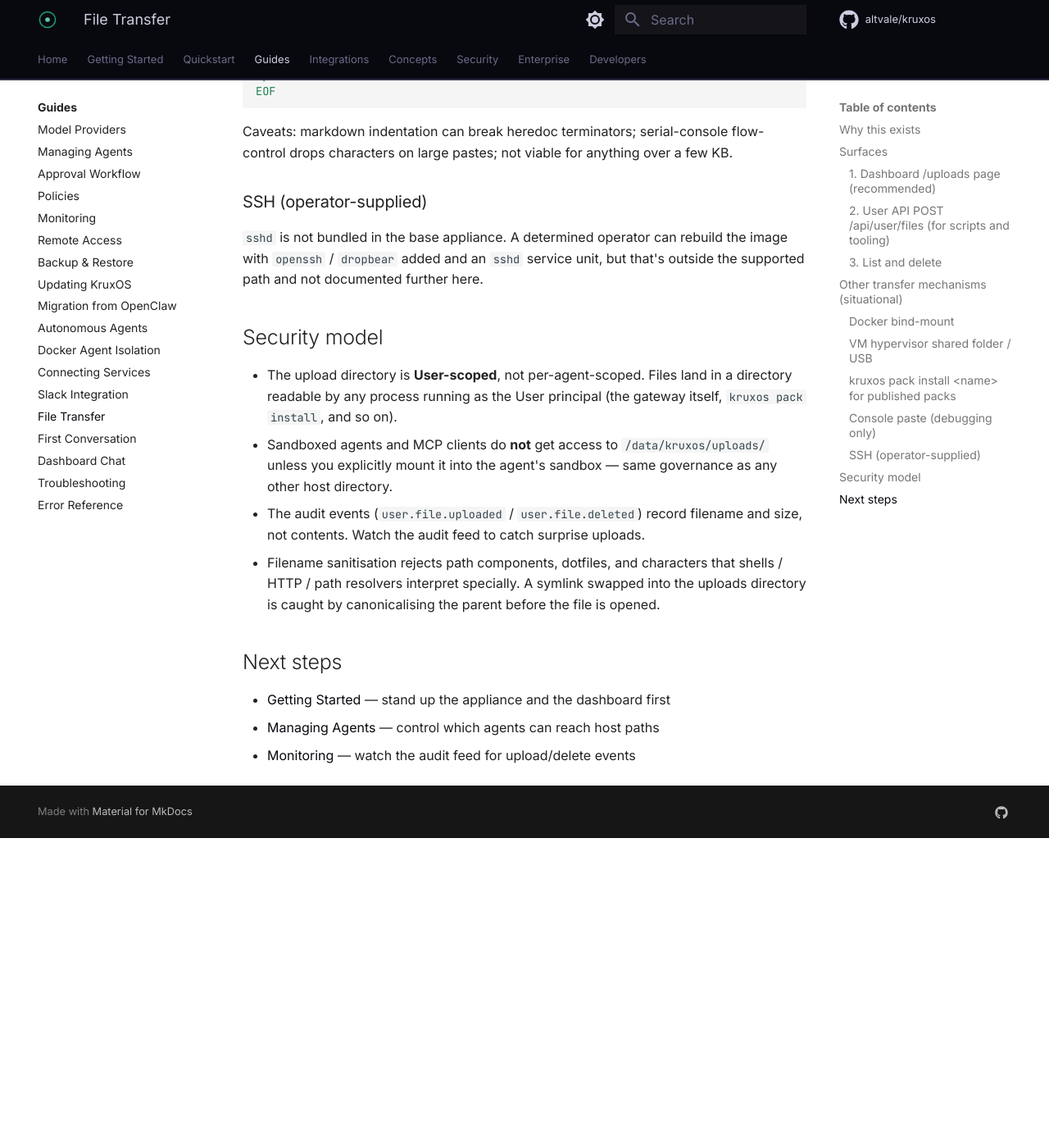
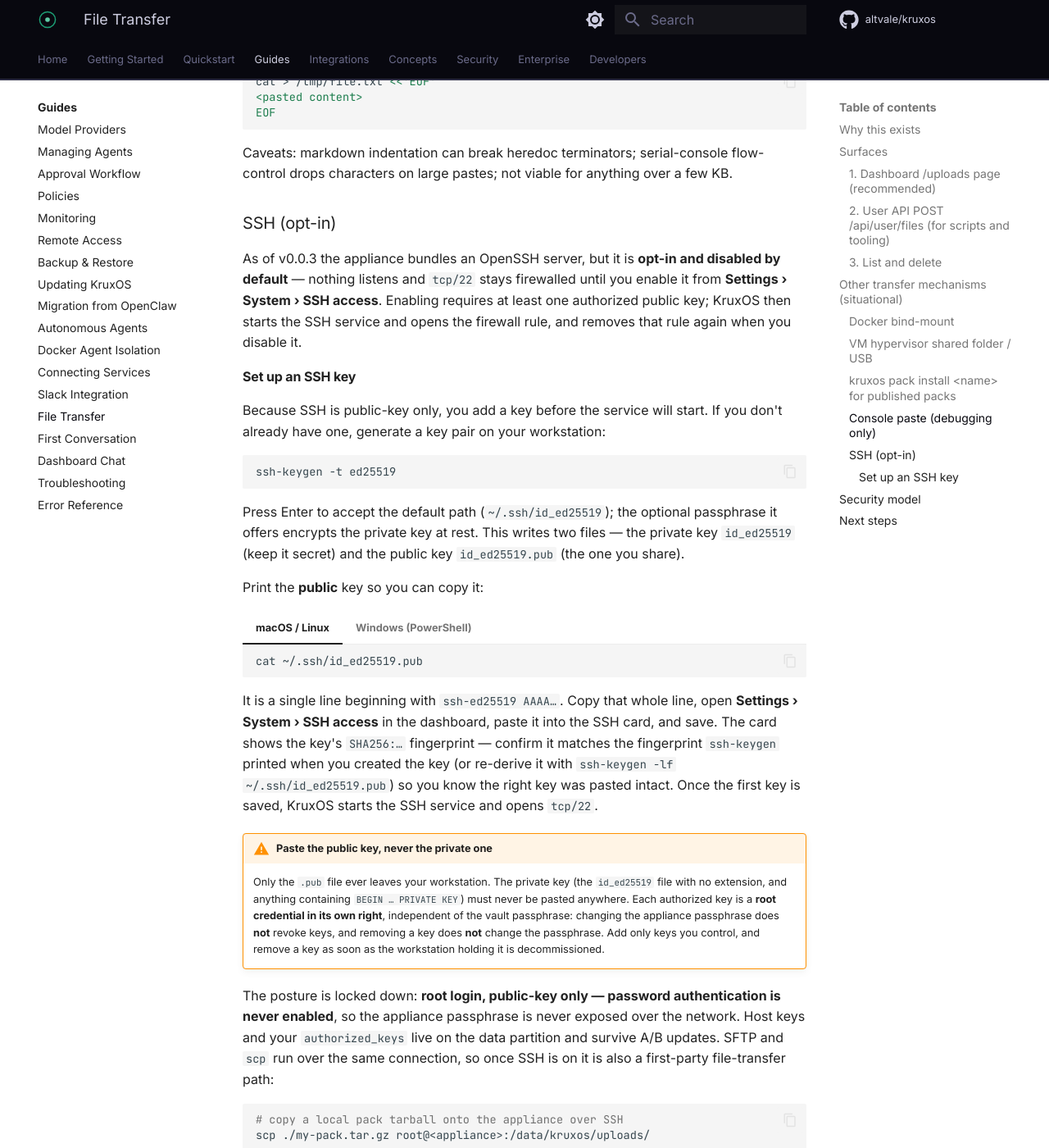
Before and after one commit to altvale/kruxos, an MkDocs documentation site: the page built from docs/public/docs/guides/file-transfer.md, in a window 1280 px wide and 1400 px high, scrolled down 2817 px. Shown: the whole window at 82% size. Built offline with MkDocs 1.6.1 and Material for MkDocs 9.7.7, drawn with Linux system fonts in a browser that asks for light colours; comment, search, counter and statistics services are not loaded; before the commit the page ends 3839 px from its top, so only the background shows below that; some of the changed text lies outside the part shown.

Commit message:
docs: SSH is now opt-in in v0.0.3 (file-transfer + whitepaper) (#14)
* docs: SSH now opt-in in v0.0.3 — file-transfer guide + security whitepaper + CHANGELOG

The appliance now bundles an opt-in OpenSSH server (disabled by default, root
public-key only, password auth never enabled, tcp/22 firewalled until an
authorized key is added, auto-disabled on last-key removal, enabled from
Settings > System > SSH access). Public docs still said 'SSH not bundled /
operator-supplied / addressed by omission' — update them to match shipped
behavior. Adds an scp/SFTP example to the File Transfer guide.

* docs: add SSH key-setup walkthrough + reboot-persistence note to file-transfer guide

Extend the v0.0.3 opt-in SSH section of the File Transfer guide with a
step-by-step 'Set up an SSH key' walkthrough: generate an ed25519 key,
print the public key (macOS/Linux and Windows PowerShell), paste the
ssh-ed25519 line into the dashboard SSH card, and verify the SHA256
fingerprint. Add a warning to paste only the public key and that each
authorized key is an independent root credential. Document that SSH stays
on across reboot until disabled. Extend the CHANGELOG SSH bullet to match.

````diff
--- a/docs/public/docs/guides/file-transfer.md
+++ b/docs/public/docs/guides/file-transfer.md
@@ -6,12 +6,13 @@
 
 ## Why this exists
 
-The KruxOS appliance ships a deliberately minimal base image: no SSH daemon,
-no hypervisor guest tools, no general-purpose shell access for agents. That's
-good for the security posture, but it means "just `scp` the file over" isn't
-available out of the box. The first-party file-transfer surface below gives
-operators a supported path that lands files in a known location with auditing
-and size limits, instead of relying on ad-hoc workarounds.
+The KruxOS appliance ships a deliberately minimal base image: no hypervisor
+guest tools and no general-purpose shell access for agents, with the SSH server
+**disabled by default**. That's good for the security posture, but it means
+"just `scp` the file over" isn't available until you opt in. The first-party
+file-transfer surfaces below give operators a supported path that lands files in
+a known location with auditing and size limits — and once SSH is enabled,
+`scp` / SFTP becomes a first-party path too (see the SSH section below).
 
 ## Surfaces
 
@@ -123,11 +124,75 @@
 flow-control drops characters on large pastes; not viable for anything over a
 few KB.
 
-### SSH (operator-supplied)
+### SSH (opt-in)
 
-`sshd` is not bundled in the base appliance. A determined operator can rebuild
-the image with `openssh` / `dropbear` added and an `sshd` service unit, but
-that's outside the supported path and not documented further here.
+As of v0.0.3 the appliance bundles an OpenSSH server, but it is **opt-in and
+disabled by default** — nothing listens and `tcp/22` stays firewalled until you
+enable it from **Settings › System › SSH access**. Enabling requires at least
+one authorized public key; KruxOS then starts the SSH service and opens the
+firewall rule, and removes that rule again when you disable it.
+
+#### Set up an SSH key
+
+Because SSH is public-key only, you add a key before the service will start. If
+you don't already have one, generate a key pair on your workstation:
+
+```bash
+ssh-keygen -t ed25519
+```
+
+Press Enter to accept the default path (`~/.ssh/id_ed25519`); the optional
+passphrase it offers encrypts the private key at rest. This writes two files —
+the private key `id_ed25519` (keep it secret) and the public key
+`id_ed25519.pub` (the one you share).
+
+Print the **public** key so you can copy it:
+
+=== "macOS / Linux"
+
+    ```bash
+    cat ~/.ssh/id_ed25519.pub
+    ```
+
+=== "Windows (PowerShell)"
+
+    ```powershell
+    type $env:USERPROFILE\.ssh\id_ed25519.pub
+    ```
+
+It is a single line beginning with `ssh-ed25519 AAAA…`. Copy that whole line,
+open **Settings › System › SSH access** in the dashboard, paste it into the SSH
+card, and save. The card shows the key's `SHA256:…` fingerprint — confirm it
+matches the fingerprint `ssh-keygen` printed when you created the key (or
+re-derive it with `ssh-keygen -lf ~/.ssh/id_ed25519.pub`) so you know the right
+key was pasted intact. Once the first key is saved, KruxOS starts the SSH
+service and opens `tcp/22`.
+
+!!! warning "Paste the public key, never the private one"
+    Only the `.pub` file ever leaves your workstation. The private key (the
+    `id_ed25519` file with no extension, and anything containing
+    `BEGIN … PRIVATE KEY`) must never be pasted anywhere. Each authorized key
+    is a **root credential in its own right**, independent of the vault
+    passphrase: changing the appliance passphrase does **not** revoke keys, and
+    removing a key does **not** change the passphrase. Add only keys you
+    control, and remove a key as soon as the workstation holding it is
+    decommissioned.
+
+The posture is locked down: **root login, public-key only — password
+authentication is never enabled**, so the appliance passphrase is never exposed
+over the network. Host keys and your `authorized_keys` live on the data
+partition and survive A/B updates. SFTP and `scp` run over the same connection,
+so once SSH is on it is also a first-party file-transfer path:
+
+```bash
+# copy a local pack tarball onto the appliance over SSH
+scp ./my-pack.tar.gz root@<appliance>:/data/kruxos/uploads/
+```
+
+Keep SSH on the LAN or behind a VPN — the management plane is not meant for the
+public internet. **SSH stays on across reboot until you disable it**, so turn it
+off from the same SSH card when you don't need it. Removing your last authorized
+key automatically disables the service and closes `tcp/22` again.
 
 ## Security model
 
````
Also changed, not shown: docs/public/docs/security/whitepaper.md (+1 -1 lines), CHANGELOG.md.
